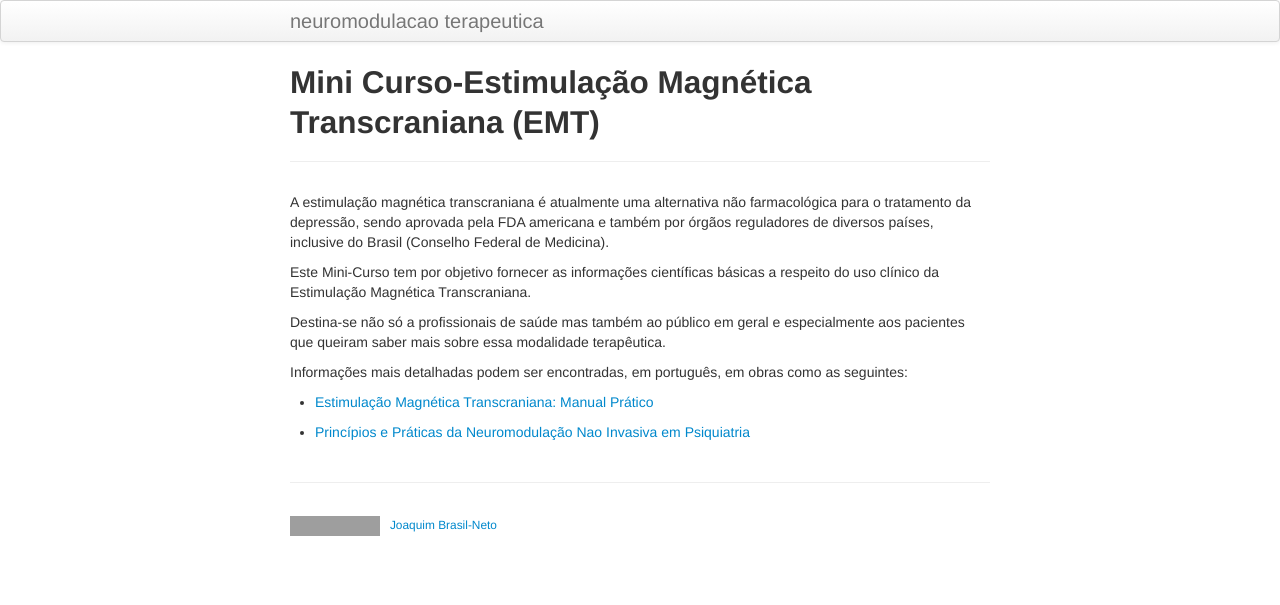
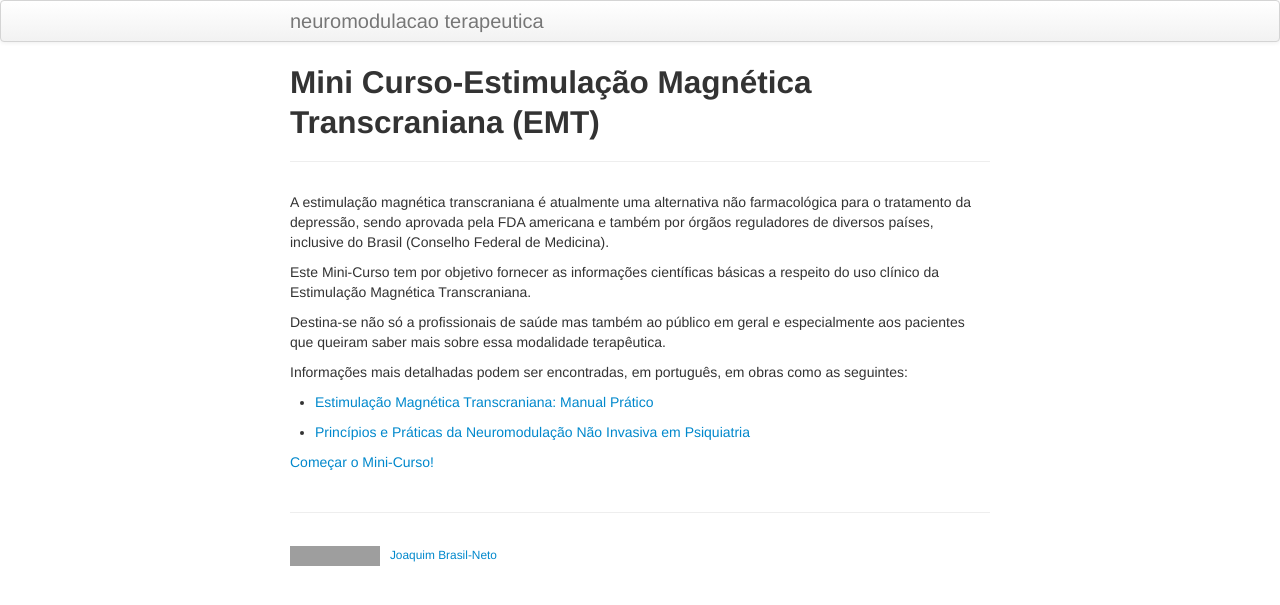
Before and after one commit to sadato/neuromodulacao_terapeutica, a Jekyll site: the page built from pages/sobre.md, in a window 1280 px wide. Shown: the top 605 px of the page. Built offline with Jekyll 4.4.1, drawn with Linux system fonts in a browser that asks for light colours; grey boxes are pictures that could not be loaded.

Commit message:
Update sobre.md

```diff
--- a/pages/sobre.md
+++ b/pages/sobre.md
@@ -15,4 +15,6 @@ Informações mais detalhadas podem ser encontradas, em português, em obras com
 
 + [Estimulação Magnética Transcraniana: Manual Prático](http://a.co/gc7Nkma)
 
-+ [Princípios e Práticas da Neuromodulação Nao Invasiva em Psiquiatria]( http://a.co/eEx8XOZ)
++ [Princípios e Práticas da Neuromodulação Não Invasiva em Psiquiatria]( http://a.co/eEx8XOZ)
+
+[Começar o Mini-Curso!](origem.html)
```
